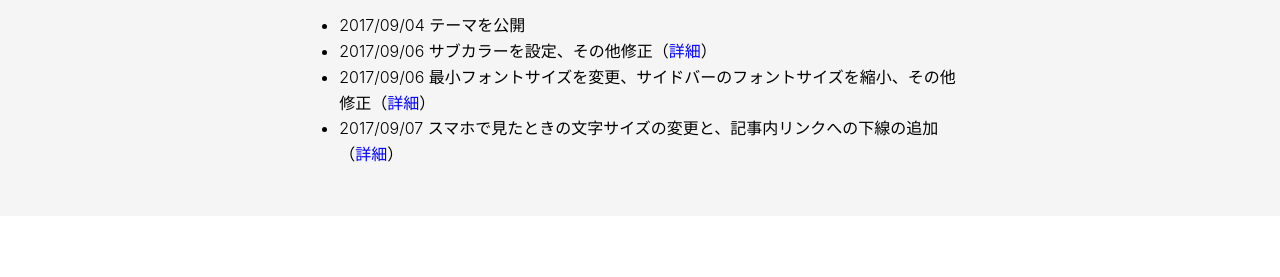
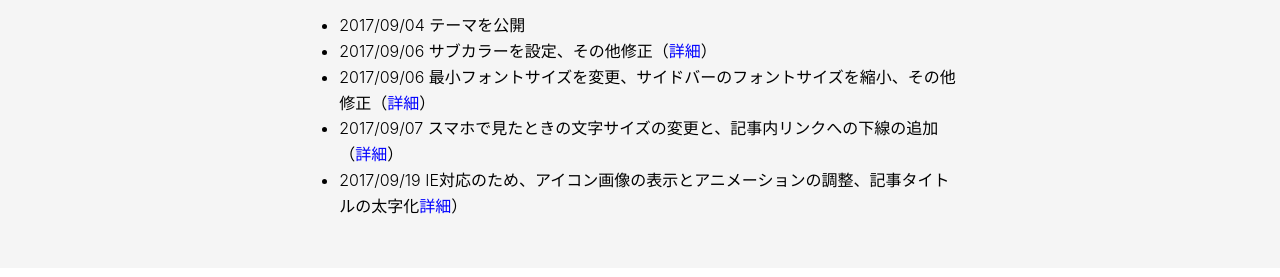
Before and after one commit to namikuguri/amagasa-hatenablog-theme, a plain HTML site: page index.html in a window 1280 px wide. Shown: the part 659-936 px from the top of the page. Drawn offline with nearby package versions, Linux system fonts and the light colour scheme.

Commit message:
Changelog を変更

```diff
--- a/index.html
+++ b/index.html
@@ -29,6 +29,7 @@
           <li>2017/09/06 サブカラーを設定、その他修正（<a href="https://github.com/namikuguri/amagasa-hatenablog-theme/commit/e4a502eae38af05108e8ab14c9e8eb7bfc88a260">詳細</a>）</li>
           <li>2017/09/06 最小フォントサイズを変更、サイドバーのフォントサイズを縮小、その他修正（<a href="https://github.com/namikuguri/amagasa-hatenablog-theme/commit/e760cea25faabf5e9cfff8cb6d5cb5c9e407820e">詳細</a>）</li>
           <li>2017/09/07 スマホで見たときの文字サイズの変更と、記事内リンクへの下線の追加（<a href="https://github.com/namikuguri/amagasa-hatenablog-theme/commit/09fe06e2da8d22287b93af1b1f64458a8f08227d">詳細</a>）</li>
+          <li>2017/09/19 IE対応のため、アイコン画像の表示とアニメーションの調整、記事タイトルの太字化<a href="https://github.com/namikuguri/amagasa-hatenablog-theme/commit/907bb1aabb770a4a3feda0f7f03536a222239f40">詳細</a>）</li>
         </ul>
       </div>
     </section>
```
